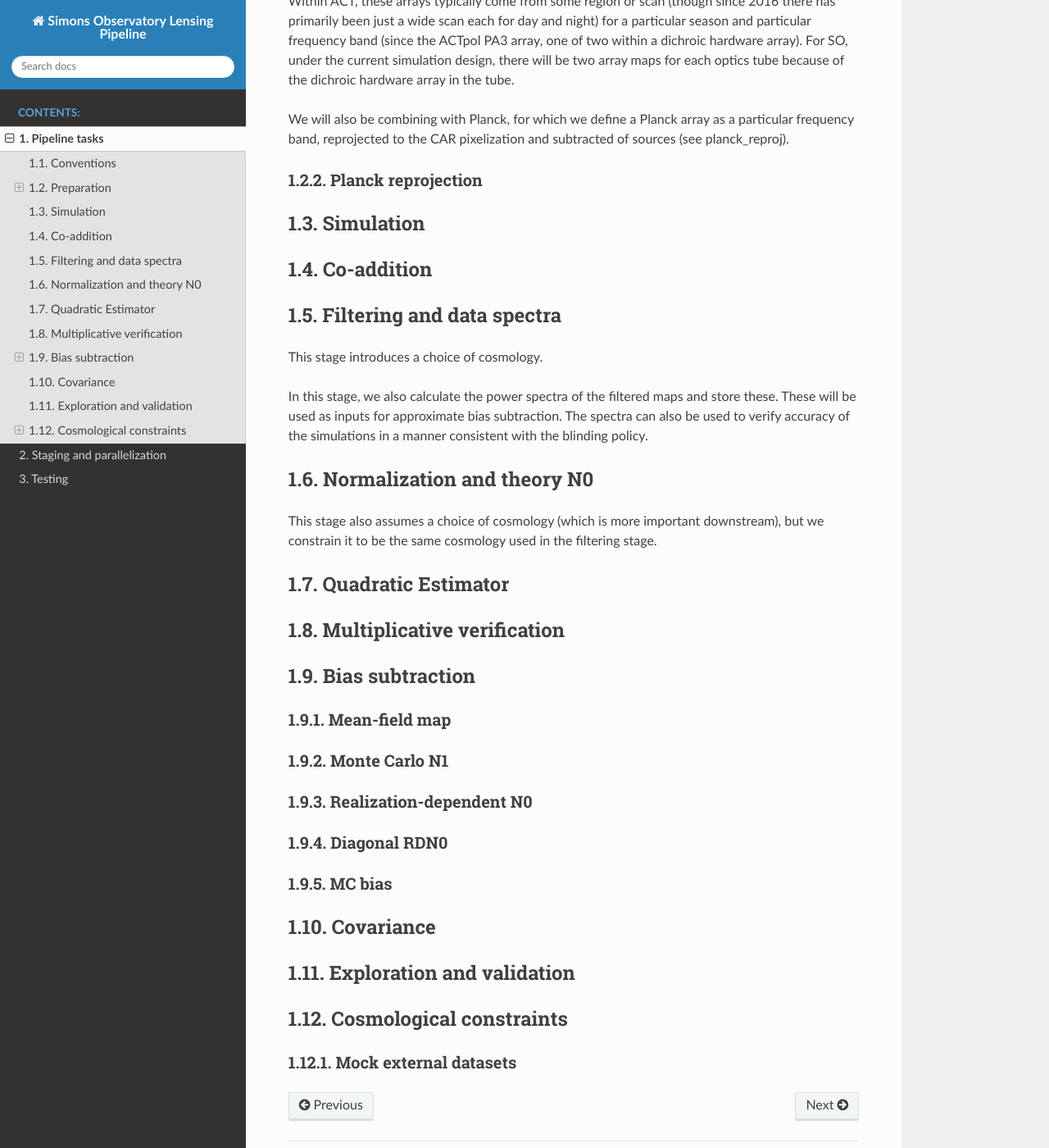
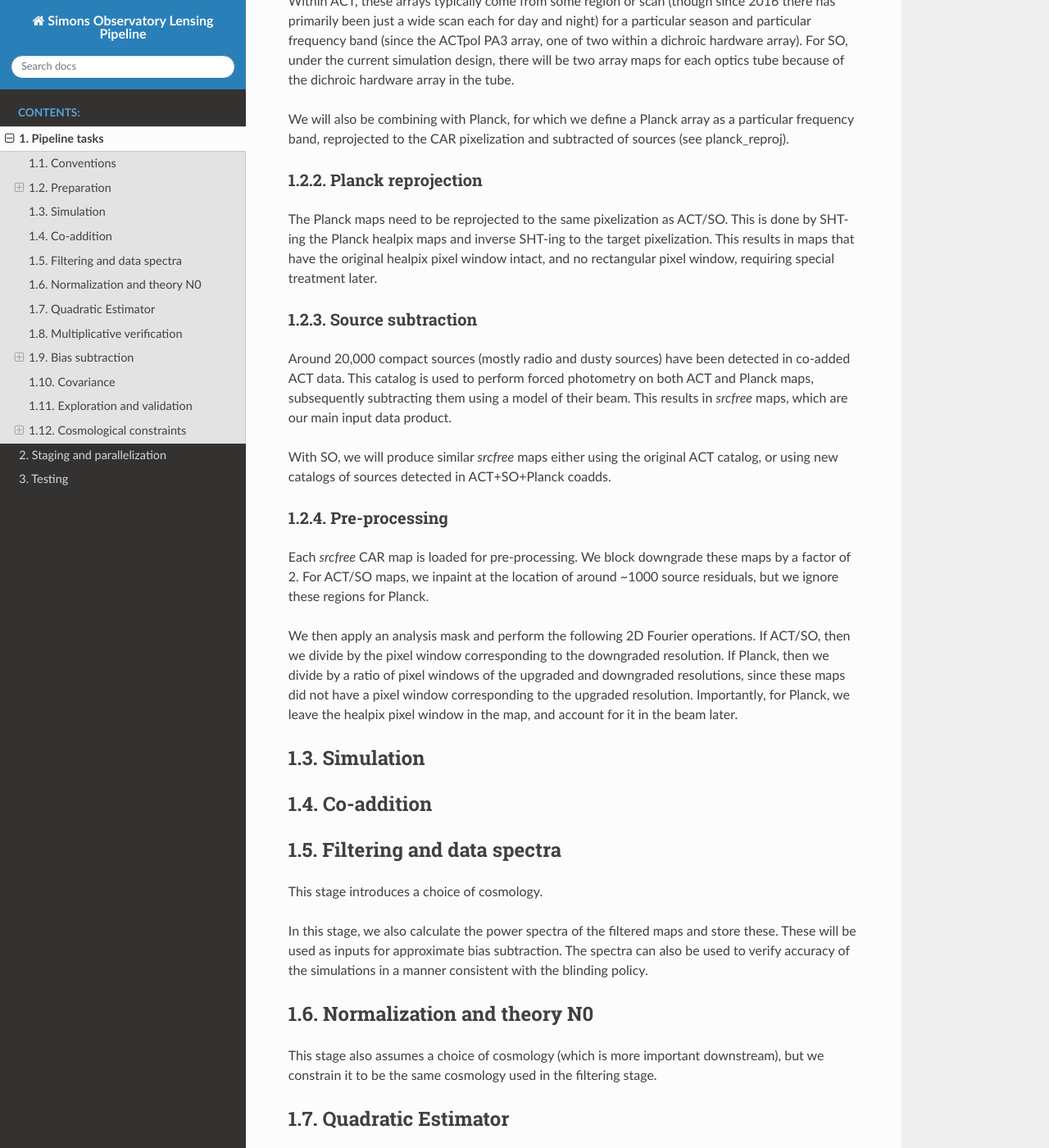
Before and after one commit to simonsobs/so-lenspipe, a Sphinx documentation site: the page built from docs/tasks.rst, in a window 1280 px wide and 1400 px high, scrolled down 818 px. Shown: the whole window at 82% size. Built offline with Sphinx 7.4.7 and the Read the Docs theme 3.1.0, drawn with Linux system fonts in a browser that asks for light colours.

Commit message:
prep updates

```diff
--- a/docs/tasks.rst
+++ b/docs/tasks.rst
@@ -46,6 +46,42 @@ frequency band, reprojected to the CAR pixelization and subtracted of sources (s
 
 Planck reprojection
 ^^^^^^^^^^^^^^^^^^^
+
+The Planck maps need to be reprojected to the same pixelization as ACT/SO.
+This is done by SHT-ing the Planck healpix maps and inverse SHT-ing to
+the target pixelization.  This results in maps that have the original
+healpix pixel window intact, and no rectangular pixel window, requiring
+special treatment later.
+
+Source subtraction
+^^^^^^^^^^^^^^^^^^
+
+Around 20,000 compact sources (mostly radio and dusty sources) have been
+detected in co-added ACT data.  This catalog is used to perform forced
+photometry on both ACT and Planck maps, subsequently subtracting them
+using a model of their beam. This results in `srcfree` maps, which are
+our main input data product.
+
+With SO, we will produce similar `srcfree` maps either using the original
+ACT catalog, or using new catalogs of sources detected in ACT+SO+Planck
+coadds.
+
+
+Pre-processing
+^^^^^^^^^^^^^^
+
+Each `srcfree` CAR map is loaded for pre-processing. We block downgrade
+these maps by a factor of 2. For ACT/SO maps,
+we inpaint at the location of around ~1000 source residuals, but we ignore
+these regions for Planck.
+
+We then apply an analysis mask and perform the following 2D Fourier operations.
+If ACT/SO, then we divide by the pixel window corresponding to the downgraded
+resolution.  If Planck, then we divide by a ratio of pixel windows of the upgraded
+and downgraded resolutions, since these maps did not have a pixel window corresponding
+to the upgraded resolution. Importantly, for Planck, we leave the healpix pixel window in the map, and account for it in the beam
+later.
+
 
 Simulation
 ----------
```
Also changed, not shown: 1 other file.
